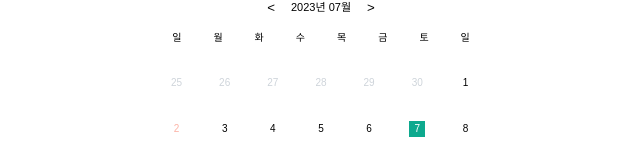
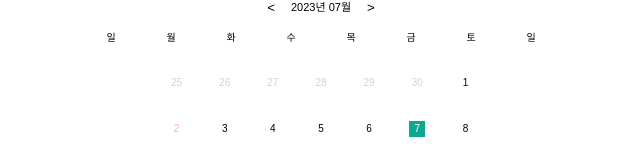
Before and after one commit to Gwasuwon-shot/web-pre-task, a React (Vite) app: page /hye-in in a window 1280 px wide. Shown: the top 160 px of the page, without its empty margins (319-959 px from the left). Built offline with nearby package versions, Linux system fonts and the light colour scheme; a web font is replaced by a local one.

Commit message:
[ design ] ui 크기 변경

```diff
--- a/src/components/hyein/Week.tsx
+++ b/src/components/hyein/Week.tsx
@@ -13,7 +13,6 @@ const WeekWrapper = styled.section`
   justify-content: center;
   align-items: center;
   font-size: 1rem;
-  gap: 3.2rem;
   font-weight: 400;
   margin-top: 1.8rem;
 `;
@@ -23,4 +22,5 @@ const DayWrapper = styled.span`
   justify-content: center;
   align-items: center;
   height: auto;
+  width: 6rem;
 `;
```
